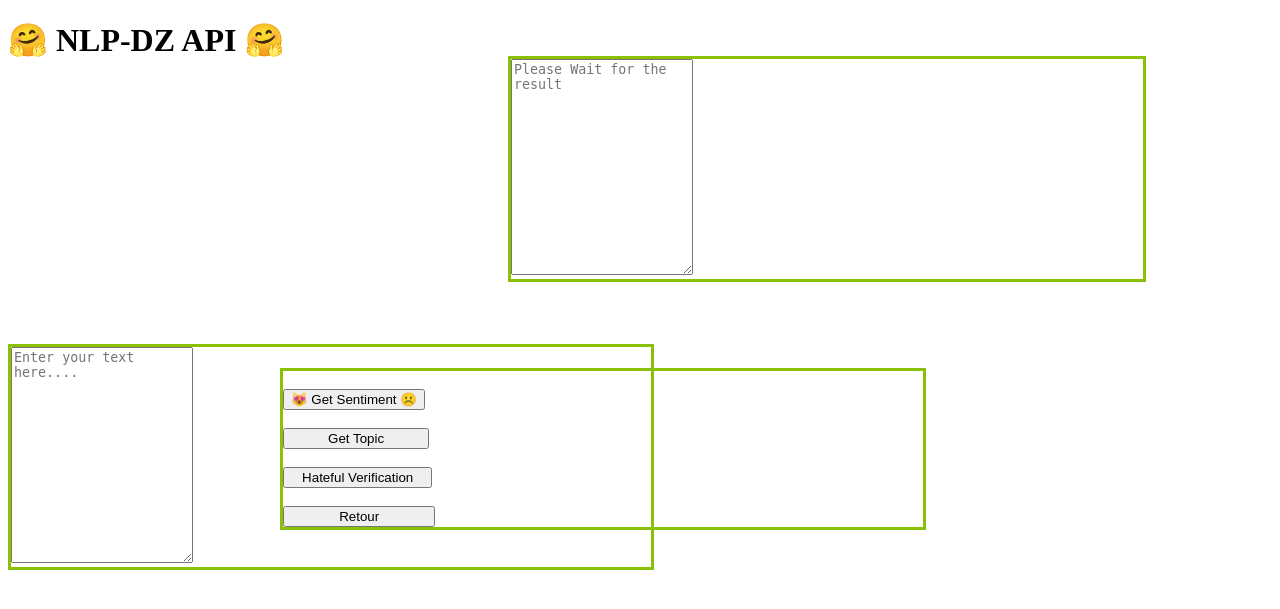
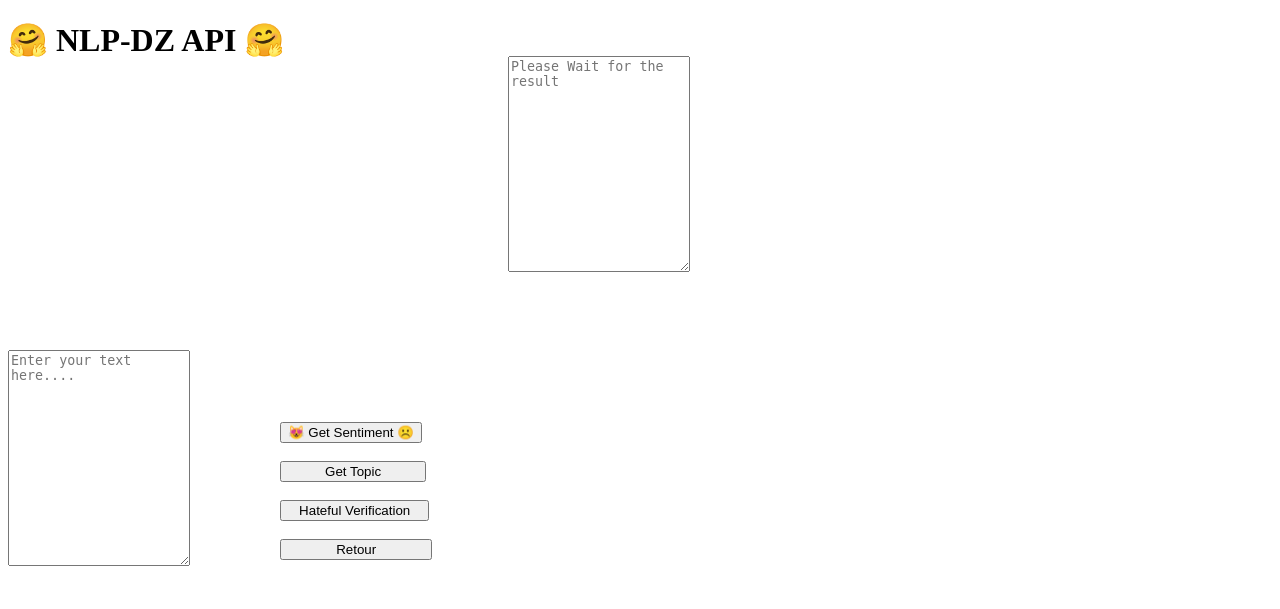
Before and after one commit to khairied/gogg, a Flask app: page /greet in a window 1280 px wide. Shown: the top 609 px of the page. Run offline with Flask 2, Linux system fonts and the light colour scheme.

Commit message:
Update sentimentoftext.html

```diff
--- a/templates/sentimentoftext.html
+++ b/templates/sentimentoftext.html
@@ -7,20 +7,20 @@ div.relative {
   width: 50%;
   bottom: 25px;
   left: 500px;
-  border: 3px solid #8AC007;
+  border: 0px;
 }
 div.absolute {
   position: absolute;
   width: 50%;
   bottom: 230px;
-  border: 3px solid #8AC007;
+  border: 0px;
 }
 div.fixed {
   position: fixed;
   width: 50%;
-  bottom: 270px;
+  bottom: 240px;
   left: 280px;
-  border: 3px solid #8AC007;
+  border: 0px;
 }
 </style>
 </head>
```
